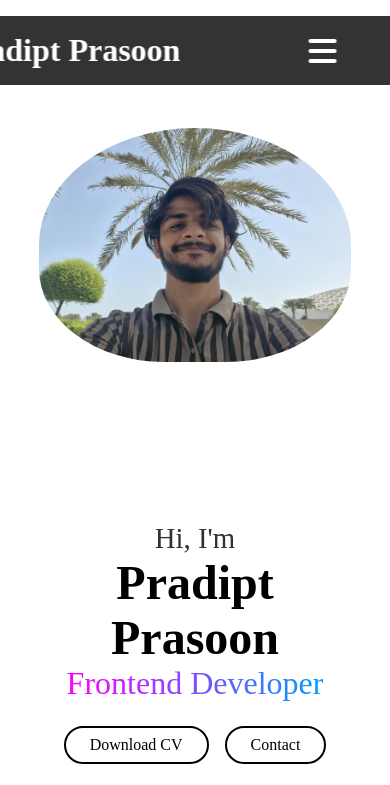
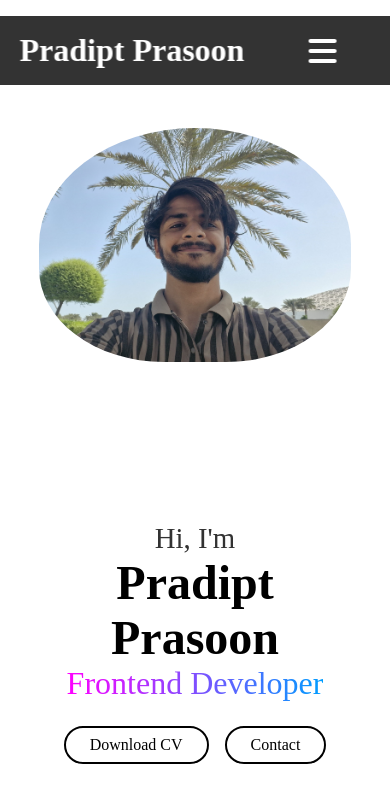
Before and after one commit to Prodipt/Portfolio_website, a plain HTML site: page index.html in a window 390 px wide. Shown: the top 785 px of the page. Drawn offline with Linux system fonts and the light colour scheme.

Commit message:
Update Style.css

```diff
--- a/Style.css
+++ b/Style.css
@@ -416,7 +416,7 @@ footer ul li a{
     }
     header{
         padding: 1rem 5rem;
-        gap: 8rem;
+        gap: 4rem;
     }
     header span{
         font-size: 2rem;
```
